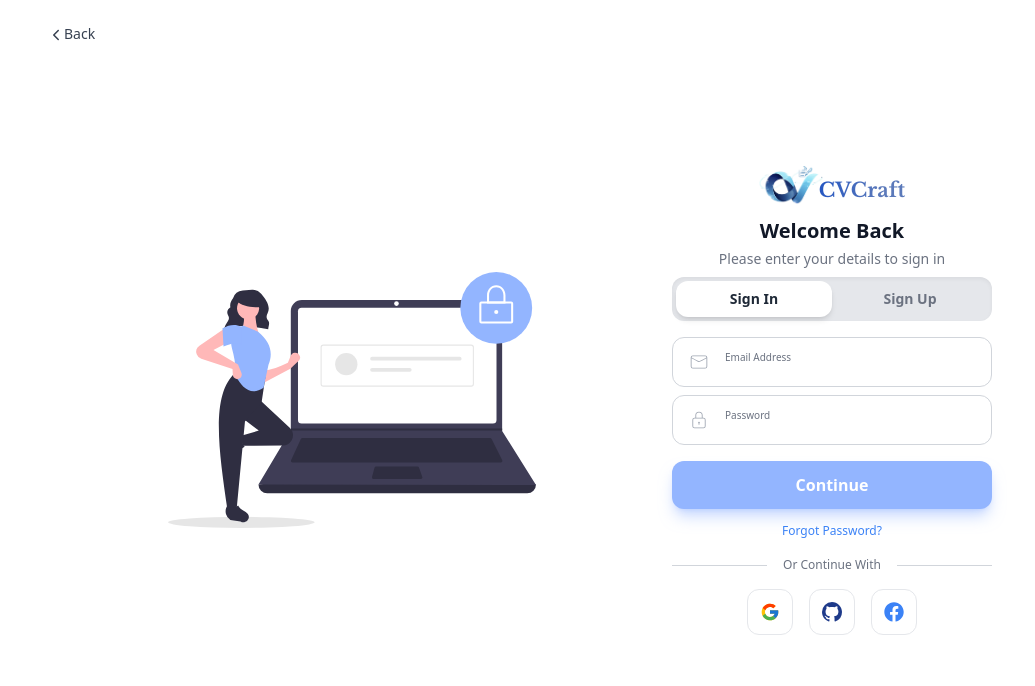
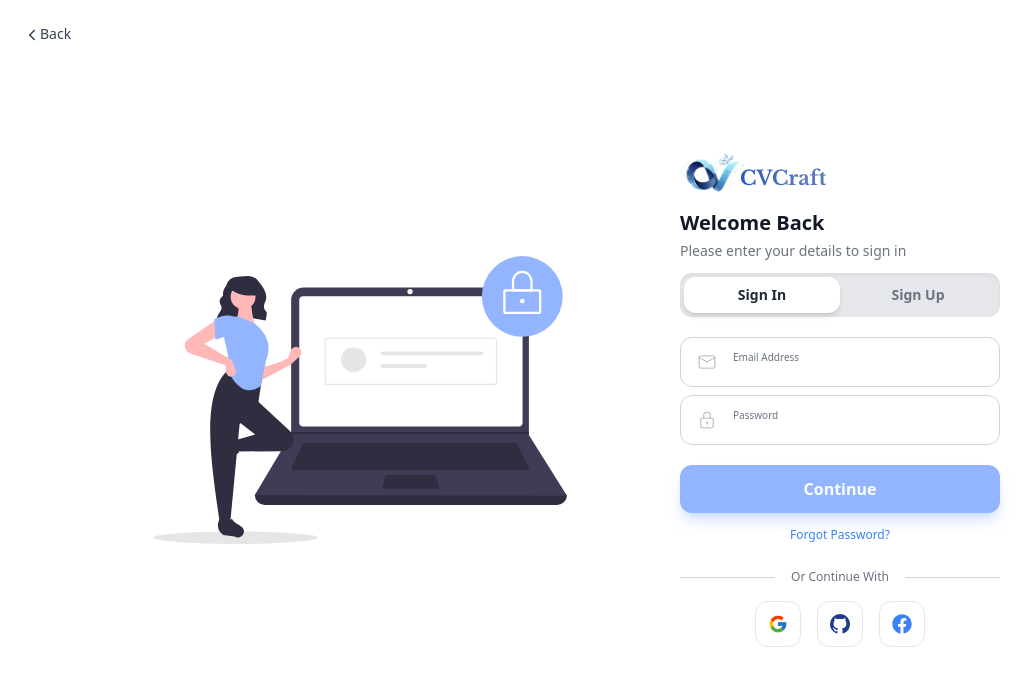
Before and after one commit to farhanadil1/CVCraft, a React (Create React App) app in the folder frontend/: page /auth in a window 1280 px wide. Shown: the top 686 px of the page, without its empty margins (0-1035 px from the left). Built offline with nearby package versions, Linux system fonts and the light colour scheme.

Commit message:
fix: Refactor layout and styling in Auth component for improved structure and responsiveness

```diff
--- a/frontend/src/pages/Auth.js
+++ b/frontend/src/pages/Auth.js
@@ -1,5 +1,5 @@
 import React, { useState } from "react";
-import { CiMail, CiLock,CiUser } from "react-icons/ci";
+import { CiMail, CiLock, CiUser } from "react-icons/ci";
 import { FaCheck } from "react-icons/fa6";
 import { FcGoogle } from "react-icons/fc";
 import { VscGithubInverted } from "react-icons/vsc";
@@ -56,68 +56,74 @@ export default function Auth() {
 
   const handleGoback = () => {
     navigate(-1);
-  }
+  };
+
   const emailValid = /^[^\s@]+@[^\s@]+\.[^\s@]+$/.test(formData.email);
   const passwordStrong = formData.password.length >= 8;
   const fullNameValid = formData.fullName.trim().length >= 3;
 
   return (
-    <div className="grid grid-cols-1 md:grid-cols-2 w-full h-screen font-sans bg-white overflow-x-hidden">
-      {/* Left illustration panel */}
-      <div className="lg:flex flex-2/5 p-8 ml-6 justify-center items-center relative">
+    <div className="grid grid-cols-1 md:grid-cols-2 min-h-screen font-sans bg-white overflow-hidden">
+      {/* Left illustration */}
+      <div className="hidden md:flex justify-center items-center relative p-8">
         <button
           onClick={handleGoback}
-          className="absolute top-6 left-6 flex items-center text-sm text-gray-700 hover:text-primary">
+          className="absolute top-6 left-6 flex items-center text-sm text-gray-700 hover:text-primary transition-colors"
+        >
           <IoIosArrowBack className="h-4 w-4 mt-[2.5px]" />
           Back
         </button>
-        <div className="flex justify-center">
         <img
           src="./security.svg"
           alt="security"
-          className="hidden md:block ml-10 h-64 object-contain items-center"
+          className="h-72 ml-20 object-contain"
           draggable={false}
-          onError={(e) => (e.target.src = "https://placehold.co/500x500/FFFFFF/4F46E5?text=Secure")}
+          onError={(e) =>
+            (e.target.src =
+              "https://placehold.co/500x500/FFFFFF/4F46E5?text=Secure")
+          }
         />
-        </div>
       </div>
-      {/* Form panel */}
-      <div className="flex-1 flex flex-col items-center justify-center bg-white md:p-8">
-        <div className="max-w-xs w-full mx-32 md:mr-96">
+
+      {/* Right form section */}
+      <div className="flex flex-col justify-center md:items-start items-center bg-white px-6 sm:px-10 md:px-10 py-6 md:py-0">
+        <div className="w-full max-w-80">
           {/* Logo */}
-          <div className="flex justify-center items-center mb-3">
-                      <img
-                      src='./logo.png'
-                      alt='CVCraft'
-                      className='h-10 w-16 cursor-pointer'
-                  />
-                  <Link to={`/`}>
-                  <h1 className='text-xl -ml-1 pt-2.5 font-bold font-head text-gradient cursor-pointer'>CVCraft</h1>
-                  </Link>
-              </div>
+          <div className="flex justify-center md:justify-start items-center mb-4">
+            <img src="./logo.png" alt="CVCraft" className="h-10 w-16 cursor-pointer" />
+            <Link to={`/`}>
+              <h1 className="text-xl -ml-1 pt-2.5 font-bold font-head text-gradient cursor-pointer">
+                CVCraft
+              </h1>
+            </Link>
+          </div>
 
-          <h1 className="font-semibold text-xl text-center text-gray-900">
+          <h1 className="font-semibold text-xl md:text-left text-center text-gray-900">
             Welcome {isSignIn ? "Back" : "Onboard"}
           </h1>
-          <p className="text-sm text-paragraph text-center mt-1 mb-2">
+          <p className="text-sm text-paragraph md:text-left text-center mt-1 mb-3">
             {isSignIn
               ? "Please enter your details to sign in"
               : "Create your account to start crafting your CV"}
           </p>
 
-          {/* Toggle Sign In / Sign Up */}
-          <div className="flex justify-center p-1 bg-gray-200 rounded-xl shadow-inner mb-4">
+          {/* Toggle */}
+          <div className="flex justify-center p-1 bg-gray-200 rounded-xl shadow-inner mb-5">
             <button
-              className={`flex-1 py-2 text-sm font-semibold transition-all duration-300 rounded-xl ${
-                isSignIn ? "bg-white text-gray-800 shadow-md" : "text-gray-500 hover:bg-gray-300"
+              className={`flex-1 py-2 text-sm font-semibold rounded-xl transition-all duration-300 ${
+                isSignIn
+                  ? "bg-white text-gray-800 shadow-md"
+                  : "text-gray-500 hover:bg-gray-300"
               }`}
               onClick={() => setActiveView("signin")}
             >
               Sign In
             </button>
             <button
-              className={`flex-1 py-2 text-sm font-semibold transition-all duration-300 rounded-xl ${
-                !isSignIn ? "bg-white text-gray-800 shadow-md" : "text-gray-500 hover:bg-gray-200"
+              className={`flex-1 py-2 text-sm font-semibold rounded-xl transition-all duration-300 ${
+                !isSignIn
+                  ? "bg-white text-gray-800 shadow-md"
+                  : "text-gray-500 hover:bg-gray-200"
               }`}
               onClick={() => setActiveView("signup")}
             >
@@ -151,7 +157,9 @@ export default function Auth() {
                 isValid={touched.email ? emailValid : false}
               />
               {touched.email && !emailValid && (
-                <p className="text-xs text-red-500 mt-1">Please enter a valid email.</p>
+                <p className="text-xs text-red-500 mt-1">
+                  Please enter a valid email.
+                </p>
               )}
             </div>
 
@@ -160,27 +168,34 @@ export default function Auth() {
                 Icon={CiLock}
                 name="password"
                 label="Password"
-                type='password'
+                type="password"
                 value={formData.password}
                 onChange={handleInputChange}
                 isValid={touched.password ? passwordStrong : false}
               />
               {touched.password && !passwordStrong && (
-                <p className="text-xs text-red-500 mt-1">Password must be at least 8 characters.</p>
+                <p className="text-xs text-red-500 mt-1">
+                  Password must be at least 8 characters.
+                </p>
               )}
             </div>
 
             <button
               type="submit"
-              className="w-full py-3 mt-2 text-white font-semibold rounded-xl bg-primary hover:bg-primary/70 transition-colors shadow-lg shadow-primary/50"
-              onClick={() => setTouched({ email: true, password: true, fullName: true })}
+              className="w-full py-3 mt-3 text-white font-semibold rounded-xl bg-primary hover:bg-primary/70 transition-all shadow-lg shadow-primary/40"
+              onClick={() =>
+                setTouched({ email: true, password: true, fullName: true })
+              }
             >
               Continue
             </button>
 
             {isSignIn && (
               <div className="text-center mt-2">
-                <button type="button" className="text-xs text-blue-500 hover:underline">
+                <button
+                  type="button"
+                  className="text-xs text-blue-500 hover:underline"
+                >
                   Forgot Password?
                 </button>
               </div>
@@ -188,27 +203,28 @@ export default function Auth() {
           </form>
 
           {/* Social login */}
-          <div className="mt-4 text-center text-[8px]">
+          <div className="mt-6 text-center text-[10px]">
             <div className="flex items-center my-4">
               <div className="flex-grow border-t border-gray-300"></div>
-              <span className="flex-shrink mx-4 text-xs text-paragraph">Or Continue With</span>
+              <span className="flex-shrink mx-4 text-xs text-paragraph">
+                Or Continue With
+              </span>
               <div className="flex-grow border-t border-gray-300"></div>
             </div>
 
             <div className="flex justify-center gap-4">
-              <button className="p-3 border border-gray-200 rounded-xl bg-white hover:shadow-md transition-shadow">
+              <button className="p-3 border border-gray-200 rounded-xl bg-white hover:shadow-md transition-all">
                 <FcGoogle className="h-5 w-5" />
               </button>
-              <button className="p-3 border border-gray-200 rounded-xl bg-white hover:shadow-md transition-shadow">
+              <button className="p-3 border border-gray-200 rounded-xl bg-white hover:shadow-md transition-all">
                 <VscGithubInverted className="h-5 w-5 text-blue-900" />
               </button>
-              <button className="p-3 border border-gray-200 rounded-xl bg-white hover:shadow-md transition-shadow">
+              <button className="p-3 border border-gray-200 rounded-xl bg-white hover:shadow-md transition-all">
                 <FaFacebook className="h-5 w-5 text-blue-500" />
               </button>
             </div>
           </div>
         </div>
-
       </div>
     </div>
   );
```
